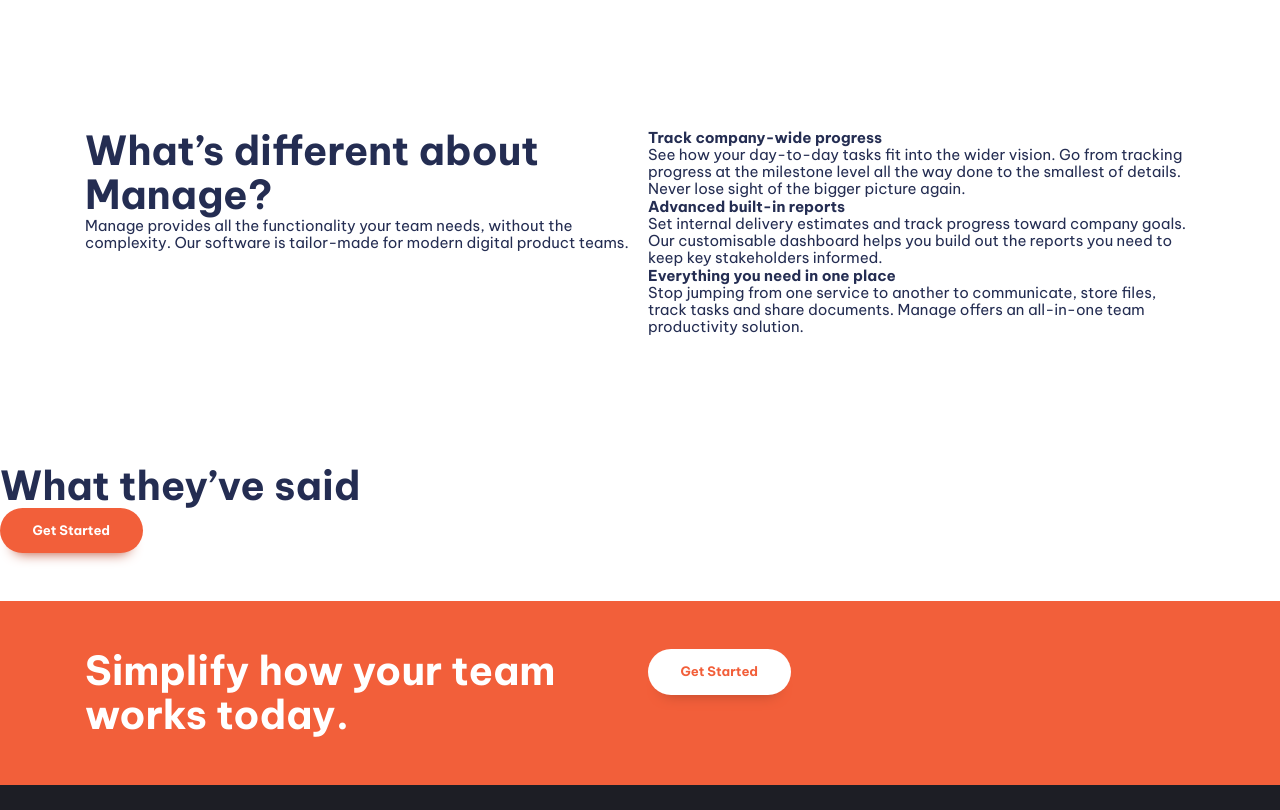
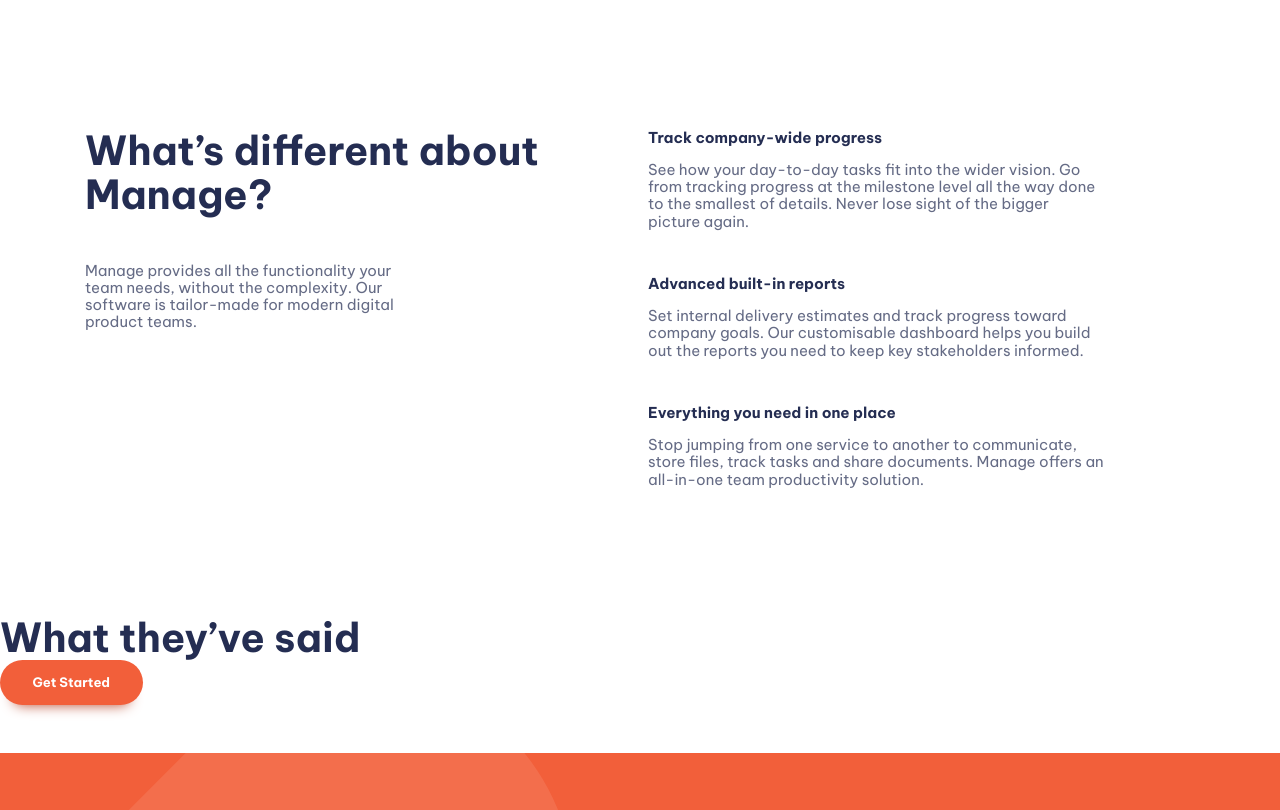
Before and after one commit to fivehanz/frontend-mentor-challenge-manage, a website built with Vite: page index.html in a window 1280 px wide. Shown: the part 700-1510 px from the top of the page. Built offline with nearby package versions, Linux system fonts and the light colour scheme.

Commit message:
chore: cta

```diff
--- a/index.html
+++ b/index.html
@@ -48,7 +48,7 @@
     <section class="padding-block-900">
       <div class="container">
         <div class="even-columns">
-          <div>
+          <div class="flow">
             <h1 class="fs-primary-heading fw-bold">Bring everyone
               together to build better products. </h1>
             <p>
@@ -70,7 +70,7 @@
     <section class="padding-block-900">
       <div class="container">
         <div class="even-columns">
-          <div>
+          <div class="flow">
             <h2 class="fs-secondary-heading fw-bold">
               What’s different about Manage?
             </h2>
@@ -81,26 +81,32 @@
             </p>
           </div>
           <div>
-            <ul role="list" class="numbered-items">
+            <ul role="list" class="numbered-items | flow">
               <li>
+                <div class="flow" style="--flow-spacer: 1em">
                   <h3 class="fs-600 fw-bold">Track company-wide progress</h3>
-                <p>See how your
+                  <p data-width="wide">See how your
                     day-to-day tasks fit into the wider vision. Go from tracking progress at the
                     milestone level all the way done to the smallest of details. Never lose
                     sight of the bigger picture again.</p>
+                </div>
               </li>
               <li>
+                <div class="flow" style="--flow-spacer: 1em">
                   <h3 class="fs-600 fw-bold">Advanced built-in reports</h3>
-                <p>Set internal
+                  <p data-width="wide">Set internal
                     delivery estimates and track progress toward company goals. Our customisable
                     dashboard helps you build out the reports you need to keep key stakeholders
                     informed.</p>
+                </div>
               </li>
               <li>
+                <div class="flow" style="--flow-spacer: 1em">
                   <h3 class="fs-600 fw-bold">Everything you need in one place</h3>
-                <p> Stop jumping from one service
+                  <p data-width="wide"> Stop jumping from one service
                     to another to communicate, store files, track tasks and share documents.
                     Manage offers an all-in-one team productivity solution.</p>
+                </div>
               </li>
             </ul>
           </div>
@@ -123,15 +129,15 @@
       <button class="button">Get Started</button>
     </section>
 
-    <section class="cta | padding-block-700 bg-accent-400 text-neutral-100">
+    <section class="cta | padding-block-900 bg-accent-400 text-neutral-100">
       <div class="container">
         <div class="even-columns">
           <div>
-            <p class="fs-secondary-heading fw-bold">
+            <p class="fs-primary-heading fw-bold">
               Simplify how your team works today.
             </p>
           </div>
-          <div>
+          <div class="justify-self-end-md vertical-align-center">
             <button class="button" data-type="inverted">
               Get Started
             </button>
--- a/style.css
+++ b/style.css
@@ -192,6 +192,11 @@
   margin-inline: auto;
 }
 
+/* children except first one */
+.flow * + * {
+  margin-top: var(--flow-spacer, 3em);
+}
+
 .even-columns {
   display: grid;
   gap: 1rem;
@@ -204,10 +209,33 @@
   }
 }
 
+.vertical-align-center {
+  align-self: center;
+}
+
+@media (min-width: 50em) {
+  .justify-self-end-md {
+    justify-self: end;
+  }
+}
+
+.justify-self-end {
+  justify-self: end;
+}
+
 body {
   font-size: var(--fs-body);
   font-family: var(--ff-body);
   color: var(--color-primary-400);
+}
+
+p:not([class]) {
+  max-width: 32ch;
+  opacity: 0.7;
+}
+
+p[data-width="wide"] {
+  max-width: 45ch;
 }
 
 /* button */
@@ -337,3 +365,27 @@
     display: inline-flex;
   }
 }
+
+.cta {
+  position: relative;
+  isolation: isolate;
+  text-align: center;
+}
+
+@media (min-width: 50em) {
+  .cta {
+    text-align: left;
+  }
+}
+
+.cta::before {
+  content: "";
+  position: absolute;
+  inset: 0;
+  background-image: url("/images/bg-tablet-pattern.svg"),
+    url("/images//bg-tablet-pattern.svg");
+  z-index: -1;
+  background-position: -15rem -5rem, 80rem -42rem;
+  background-repeat: no-repeat;
+  opacity: 0.1;
+}
```
Lines whose indentation alone changed are shown as unchanged.
